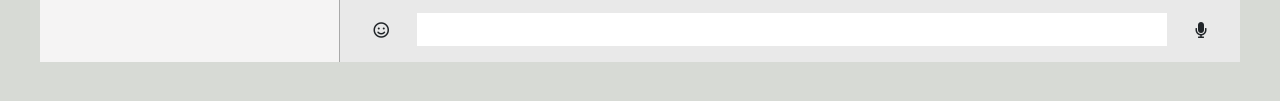
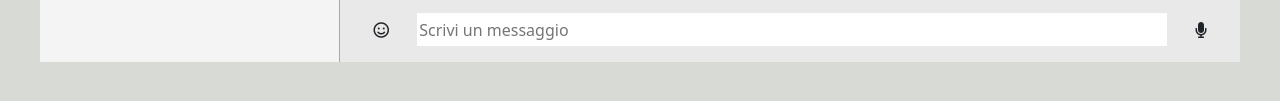
Before and after one commit to GalluFrancesco/vue-boolzapp, a plain HTML site: page index.html in a window 1280 px wide. Shown: the part 613-714 px from the top of the page. Drawn offline with nearby package versions, Linux system fonts and the light colour scheme.

Commit message:
Add: placeholder in input footer-application

```diff
--- a/index.html
+++ b/index.html
@@ -110,7 +110,7 @@
 
                     <div class="footer-main fixed-bottom p-3">
                         <i class="far fa-smile me-4"></i>
-                        <input type="text" class="h-100">
+                        <input type="text" class="h-100" placeholder="Scrivi un messaggio">
                         <i class="fas fa-microphone ms-4"></i>
                     </div>
                 </div>
```
